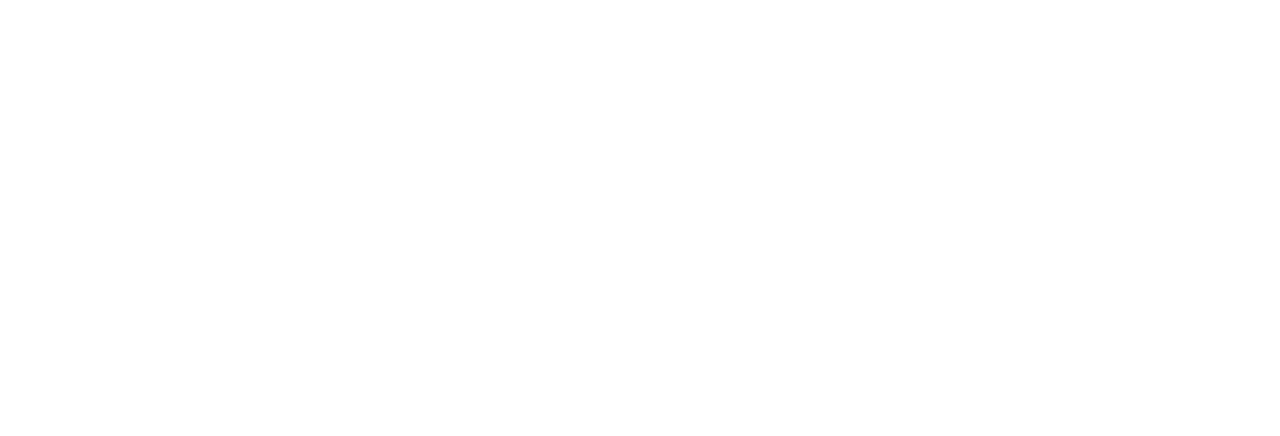
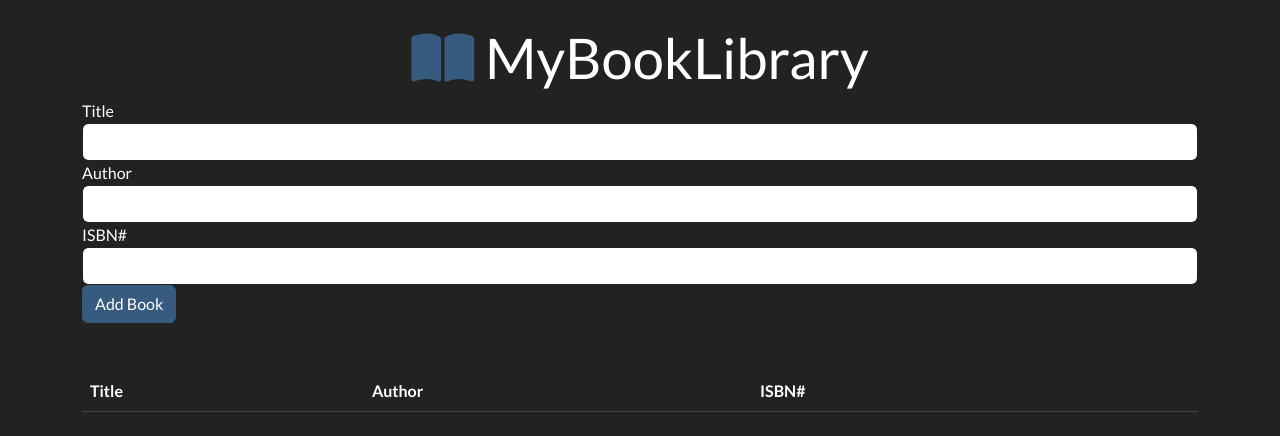
Before and after one commit to fathel80/BookLibrary, a plain HTML site: page index.html in a window 1280 px wide. Drawn offline with nearby package versions, Linux system fonts and the light colour scheme.

Commit message:
adding bootswatch & classes

```diff
--- a/index.html
+++ b/index.html
@@ -3,9 +3,43 @@
   <head>
   <meta name="viewport" content="width=device-width, initial-scale=1.0,">
   <meta http-equiv="X-UA-Compatible" content="ie=edge,">
+  <script src="https://kit.fontawesome.com/ad78b8ba66.js" crossorigin="anonymous"></script>
+  <link rel="stylesheet"
+  href="https://bootswatch.com/5/darkly/bootstrap.min.css">
   <title>My Book Library App</title>
 </head>
 <body>
+    <div class="container mt-4">
+      <h1 class="display-4 text-center">
+        <i class="fas fa-book-open text-primary"></i> My<span class="text-primary"></span>BookLibrary</h1>
+        <form id="book-form">
+          <div class="form-group">
+            <label for="title">Title</label>
+            <input type="text" id="title" class="form-control">
+          </div>
+          <div class="form-group">
+            <label for="author">Author</label>
+            <input type="text" id="author" class="form-control">
+          </div>
+          <div class="form-group">
+            <label for="isbn">ISBN#</label>
+            <input type="text" id="isbn" class="form-control">
+          </div>
+          <input type="submit" value="Add Book"
+          class="btn btn-primary btn-block">
+        </form>
+        <table class="table table-striped mt-5">
+          <thead>
+            <tr>
+              <th>Title</th>
+              <th>Author</th>
+              <th>ISBN#</th>
+              <th></th>
+          </thead>
+          <tbody id="book-library"></tbody>
+        </table>
+    </div>
+    <script src="app.js"></script>
 
 </body>
 </html>
```
